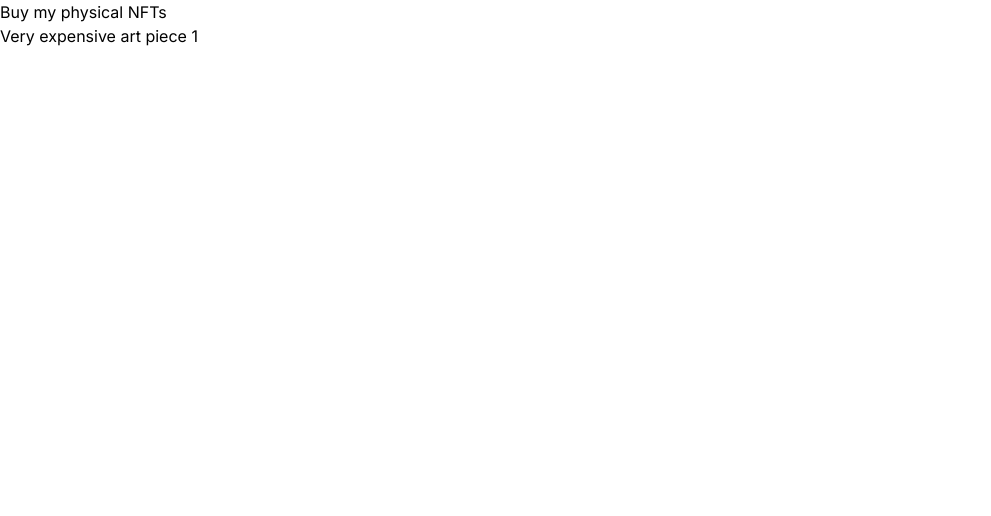
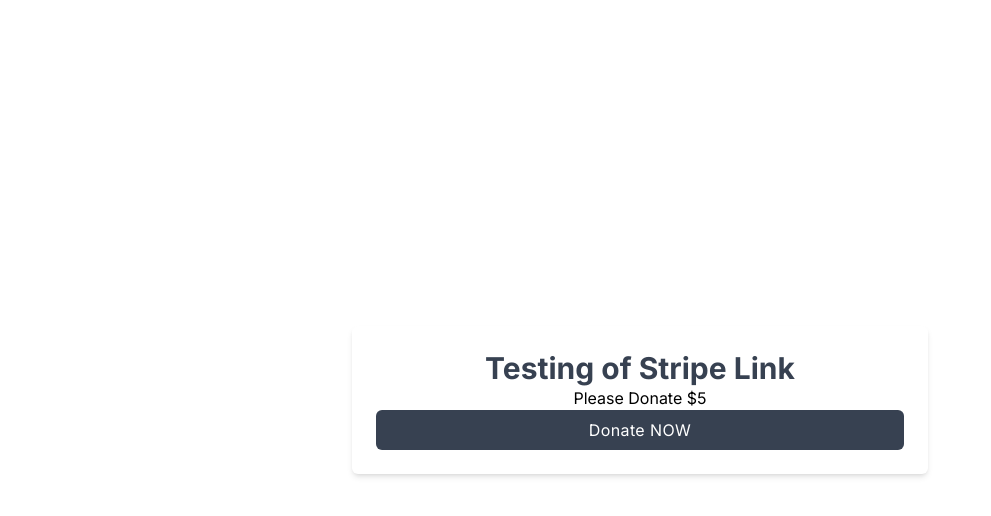
Before and after one commit to minghui4/MSBD5017, a Next.js app: page /donation in a window 1280 px wide. Shown: the top 516 px of the page, without its empty margins (0-991 px from the left). Built offline with nearby package versions, Linux system fonts and the light colour scheme.

Commit message:
Test Connection with Stripe

```diff
--- a/package.json
+++ b/package.json
@@ -9,6 +9,7 @@
     "lint": "next lint"
   },
   "dependencies": {
+    "@stripe/stripe-js": "^2.1.7",
     "bufferutil": "^4.0.7",
     "dayjs": "^1.11.10",
     "ethers": "^5.7.2",
--- a/src/app/donation/page.tsx
+++ b/src/app/donation/page.tsx
@@ -1,35 +1,32 @@
+'use client';
 import Head from "next/head"
 import Image from "next/image"
 
-// import { checkout } from "../checkout"
+import { checkout } from "../../checkout"
 
 export default function Home() {
   return (
-    <div >
-      <Head>
-        <title>Physical NFTs</title>
-        <meta name="description" content="Generated by create next app" />
-        <link rel="icon" href="/favicon.ico" />
-      </Head>
+    <div className="relative flex flex-col items-center justify-center min-h-screen overflow-hidden">
+        <div className="w-full p-6 bg-white rounded-md shadow-md lg:max-w-xl">
 
             <main >
-        <h1 >Buy my physical NFTs</h1>
-        <div >
+                <h1 className="text-3xl font-bold text-center text-gray-700">Testing of Stripe Link</h1>
                 <div>
-            <p>Very expensive art piece 1</p>
-            {/* <button onClick={(() => {
+                    <p className="text-center">Please Donate $5</p>
+                    <button className="w-full px-4 py-2 tracking-wide text-white transition-colors duration-200 transform bg-gray-700 rounded-md hover:bg-gray-600 focus:outline-none focus:bg-gray-600"
+                    onClick={(() => {
                     checkout({
                         lineItems: [
                         {
-                    price: "price_1KmmMDAFPWVcpdFFZWnMTT7Z",
+                            price: "price_1O0oPIAiHbmBADrrzlQa2gcF",
                             quantity: 1
                         }
                         ]
                     })
-            })}>BUY!</button> */}
-          </div>
+                    })}>Donate NOW</button>
                 </div>
             </main>
         </div>
+    </div>
   )
 }
--- /dev/null
+++ b/src/checkout.js
@@ -0,0 +1,22 @@
+import { loadStripe } from "@stripe/stripe-js";
+
+export async function checkout({lineItems}){
+	let stripePromise = null
+
+	const getStripe = () => {
+		if(!stripePromise) {
+			stripePromise = loadStripe(process.env.NEXT_PUBLIC_API_KEY)
+		}
+		return stripePromise
+	}
+
+	const stripe = await getStripe()
+
+	await stripe.redirectToCheckout({
+		mode: 'payment',
+		lineItems,
+		successUrl: `${window.location.origin}?session_id={CHECKOUT_SESSION_ID}`,
+		cancelUrl: window.location.origin
+	})
+
+}
```
Also changed, not shown: 1 other file (tests, documents, lock files or other folders). Lines whose indentation alone changed are shown as unchanged.
